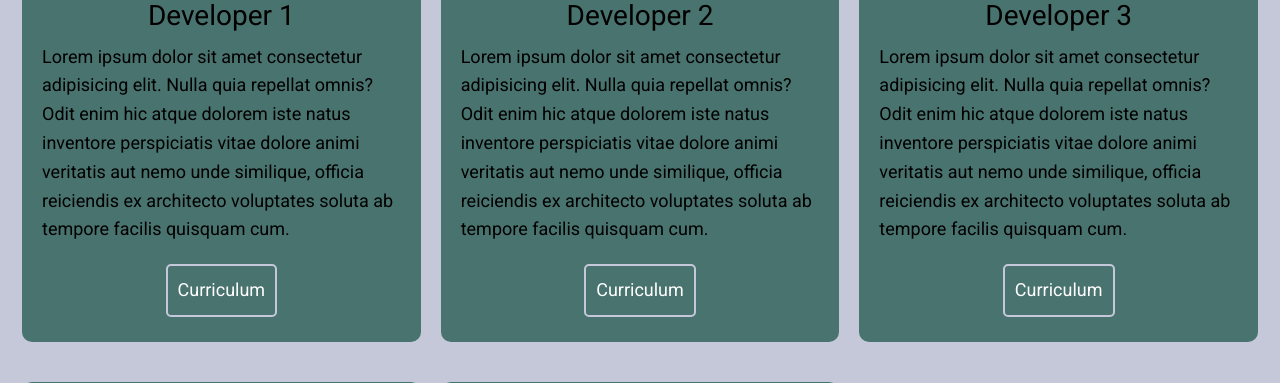
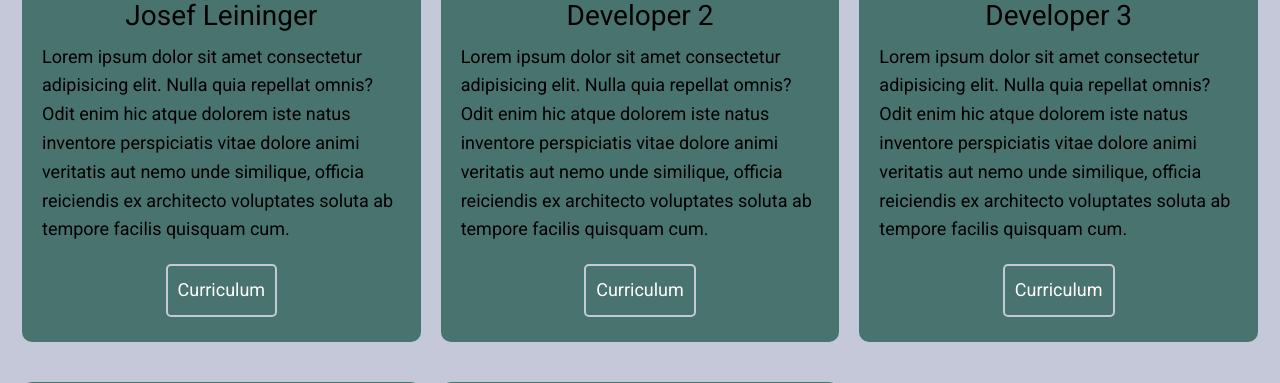
Before and after one commit to JosefLeininger03/carbon_app_2025, a Flask app: page / in a window 1280 px wide. Shown: the part 863-1246 px from the top of the page. Run offline with Flask 2, Linux system fonts and the light colour scheme; some libraries are stand-ins or nearby versions.

Commit message:
Update home.html
Developer 1 --> Josef Leininger

```diff
--- a/capp/templates/home.html
+++ b/capp/templates/home.html
@@ -46,7 +46,7 @@
     <div class="developers">
         <div class="box">
           <img src="https://randomuser.me/api/portraits/men/10.jpg" alt="" style="border-radius: 50%; width:200px;">
-          <h3>Developer 1</h3>
+          <h3>Josef Leininger</h3>
           <p>  Lorem ipsum dolor sit amet consectetur adipisicing elit. Nulla quia repellat omnis? Odit enim hic atque dolorem iste natus inventore perspiciatis vitae dolore animi veritatis aut nemo unde similique, officia reiciendis ex architecto voluptates soluta ab tempore facilis quisquam cum.
           </p>
           <div class="section_container_buttons_developers">
@@ -100,4 +100,5 @@
   </div>
 </section>
 
+
 {% endblock content %}
```
